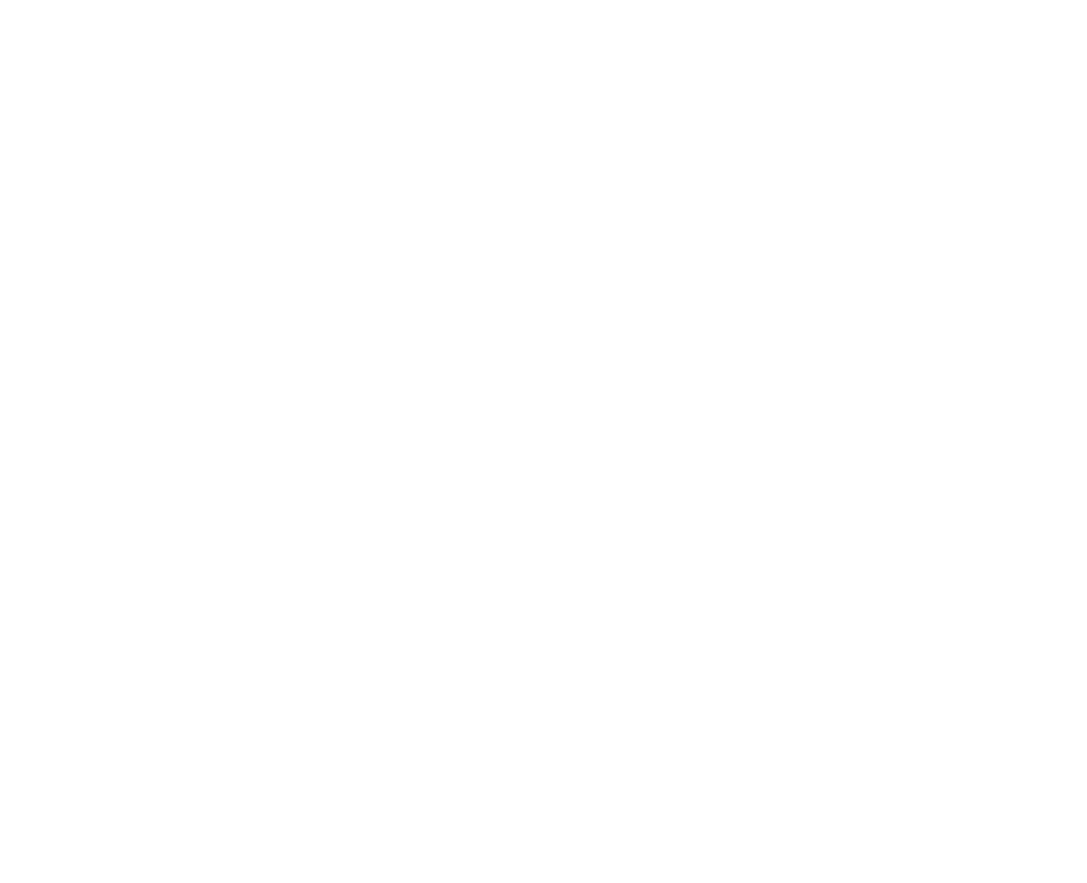
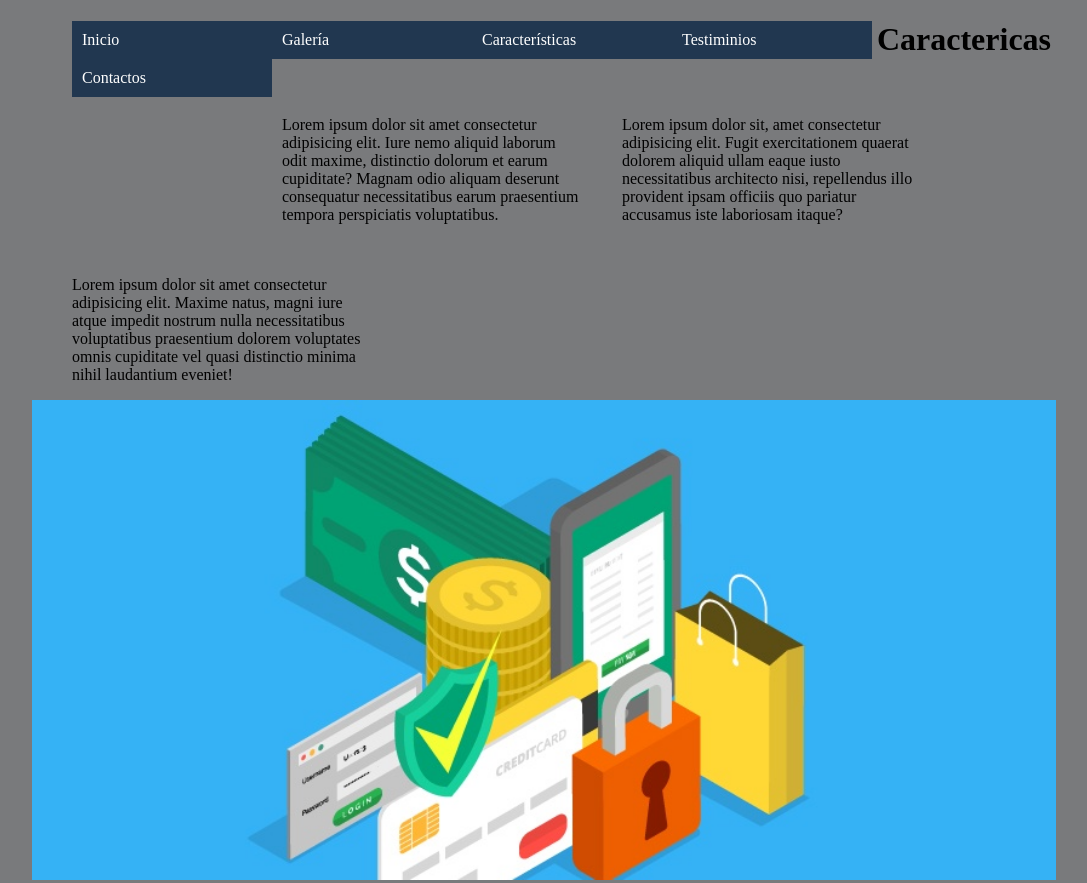
Before and after one commit to Davila99/Homepages, a plain HTML site: page pages/Features.html in a window 1280 px wide. Shown: the top 883 px of the page, without its empty margins (96-1183 px from the left). Before the commit the page ends 800 px from the top, so only its background shows below. Drawn offline with Linux system fonts and the light colour scheme.

Commit message:
Acuatlizaciones

```diff
--- a/pages/Features.html
+++ b/pages/Features.html
@@ -1,18 +1,68 @@
 <!DOCTYPE html>
 <html lang="es">
+  <head>
+    <meta charset="UTF-8" />
+    <meta http-equiv="X-UA-Compatible" content="IE=edge" />
+    <meta name="viewport" content="width=device-width, initial-scale=1.0" />
+    <link rel="stylesheet" href="../styles/Feactures.css" type="text/CSS" />
+    <link rel="stylesheet" href="../styles/maqueta.css" type="text/CSS" />
+    <link rel="stylesheet" href="../styles/menu.css" type="text/CSS" />
+    <title>Caractericas</title>
+  </head>
 
-<head>
-    <meta charset="UTF-8">
-    <meta http-equiv="X-UA-Compatible" content="IE=edge">
-    <meta name="viewport" content="width=device-width, initial-scale=1.0">
-    <title>Caractericas</title>
-</head>
+  <body>
+    <header>
+        <nav>
+          <ul id="menu">
+            <li><a href="../Homepage.html">Inicio</a></li>
 
-<body>
-<table>
+            <li>
+              <a href="../pages/Gallery.html">Galería</a>
+            </li>
 
-</table>
+            <li><a href="#">Características</a></li>
+            <li><a href="../pages/Testimonials.html">Testiminios</a></li>
+            <li><a href="../pages/Contacs.html">Contactos</a></li>
+          </ul>
+        </nav>
+      </header>
+      <h1 id="titulo">Caractericas</h1>
+    <table>
+      <tr>
+        <div id="columna1">
+          <p>
+            Lorem ipsum dolor sit amet consectetur adipisicing elit. Iure nemo
+            aliquid laborum odit maxime, distinctio dolorum et earum cupiditate?
+            Magnam odio aliquam deserunt consequatur necessitatibus earum
+            praesentium tempora perspiciatis voluptatibus.
+          </p>
+        </div>
+      </tr>
+      <tr>
+        <div id="columna2">
+          <p>
+            Lorem ipsum dolor sit, amet consectetur adipisicing elit. Fugit
+            exercitationem quaerat dolorem aliquid ullam eaque iusto
+            necessitatibus architecto nisi, repellendus illo provident ipsam
+            officiis quo pariatur accusamus iste laboriosam itaque?
+          </p>
+        </div>
+      </tr>
+      <tr>
+        <div id="columna3">
+          <p>
+            Lorem ipsum dolor sit amet consectetur adipisicing elit. Maxime
+            natus, magni iure atque impedit nostrum nulla necessitatibus
+            voluptatibus praesentium dolorem voluptates omnis cupiditate vel
+            quasi distinctio minima nihil laudantium eveniet!
+          </p>
+        </div>
+      </tr>
+    </table>
 
-</body>
-
+    <div id ="imagenFeactures">
+        <img src="../imagenes/Feactures.jpg" alt="">
+    </div>
+    <footer>&COPY; Eliseo Davila Ojeda &COPY;Derechos reservados</footer>
+  </body>
 </html>
--- /dev/null
+++ b/styles/Feactures.css
@@ -0,0 +1,28 @@
+#columna1{
+    width: 300px;
+    height:auto;
+    float:left;
+    margin-top: 20px;
+    margin-left: 10px;
+}
+
+#columna2{
+    width: 300px;
+    height:auto;
+    float:left;
+    margin-top: 20px;
+    margin-left: 40px;
+}
+
+#columna3{
+    width: 300px;
+    height:auto;
+    float:left;
+    margin-top: 20px;
+    margin-left: 40px;
+}
+#imagenFeactures img{
+    margin-top: 0%;
+    width: 100%;
+
+}
--- a/styles/maqueta.css
+++ b/styles/maqueta.css
@@ -12,20 +12,28 @@ footer{
     height: 15%;
 }
 #titulo{
+
     text-align: center;
+
 }
 #cumlumna1{
 width: 300px;
 height:300px;
 float:left;
+margin-top: 5%;
+margin-left: 2%;
 }
 #cumlumna2{
     width: 300px;
     height:300px;
     float:left;
+    margin-top: 5%;
+    margin-left: 2%;
 }
 #cumlumna3{
     width: 300px;
     height:300px;
     float:left;
+    margin-top: 5%;
+    margin-left: 2%;
 }
```
Also changed, not shown: Homepage.html (+2 -2 lines), pages/Contacs.html (+19 -0 lines), pages/Gallery.html (+16 -0 lines), pages/Testimonials.html (+34 -13 lines), imagenes/Feactures.jpg (added).
